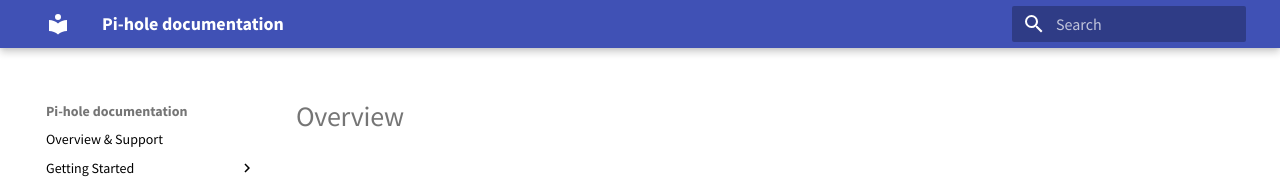
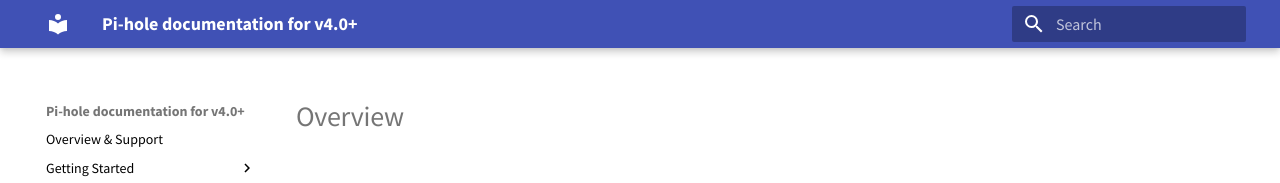
Before and after one commit to pi-hole/docs, an MkDocs documentation site: the page built from docs/ftldns/index.md, in a window 1280 px wide. Shown: the top 183 px of the page. Built offline with MkDocs 1.6.1 and Material for MkDocs 9.7.7, drawn with Linux system fonts in a browser that asks for light colours; old or Windows-style settings are respelled for this version of MkDocs.

Commit message:
Specify documentation is for v4.0+

```diff
--- a/mkdocs.yml
+++ b/mkdocs.yml
@@ -1,4 +1,4 @@
-site_name: "Pi-hole documentation"
+site_name: "Pi-hole documentation for v4.0+"
 site_url: https://docs.pi-hole.net
 copyright: 'Copyright &copy; 2018 Pi-hole LLC'
 remote_branch: gh-pages
```
